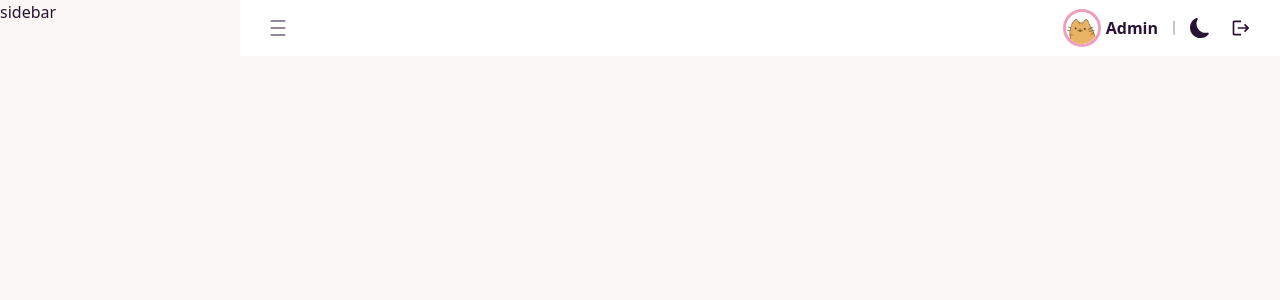
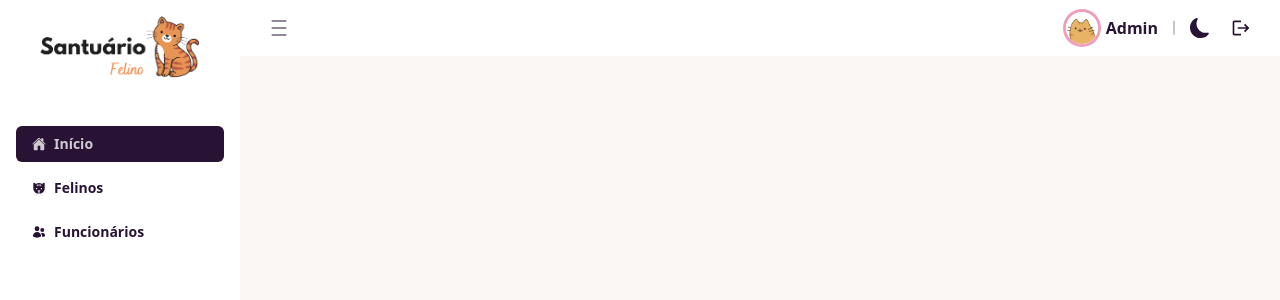
Before and after one commit to dnuneswebdev/santuario-felino, a React (Vite) app: page / in a window 1280 px wide. Shown: the top 300 px of the page. Built offline with nearby package versions, Linux system fonts and the light colour scheme.

Commit message:
Cria componente Sidebar e SidebarLinks
Corrige layout e css

Adiciona funcionalidade de abri e fechar sidebar no Header

```diff
--- a/src/components/AppLayout.jsx
+++ b/src/components/AppLayout.jsx
@@ -1,16 +1,9 @@
-import {Outlet} from "react-router-dom";
-import Header from "./Header";
+import Sidebar from "./Sidebar";
 
 function AppLayout() {
   return (
-    <div className="app-layout">
-      <h1>sidebar</h1>
-      <Header />
-      <main>
-        <div className="container">
-          <Outlet />
-        </div>
-      </main>
+    <div className="flex">
+      <Sidebar />
     </div>
   );
 }
--- a/src/components/Header.jsx
+++ b/src/components/Header.jsx
@@ -3,12 +3,16 @@ import {PiLineVerticalThin} from "react-icons/pi";
 import {MdLogout} from "react-icons/md";
 import {CiMenuBurger} from "react-icons/ci";
 
-function Header() {
+function Header({handleSidebar}) {
   return (
     <div className={`bg-white w-full h-14 flex items-center p-4`}>
-      <button className="btn btn-sm rounded-md btn-ghost glass">
+      <label
+        htmlFor="sidebar"
+        className="btn btn-sm rounded-md btn-ghost drawer-button"
+        onClick={() => handleSidebar()}
+      >
         <CiMenuBurger className="size-5" />
-      </button>
+      </label>
       <div className="flex justify-end items-center w-full gap-x-2">
         <div className="avatar flex items-center">
           <div className="ring-secondary rounded-full ring ring-offset-0 w-8 mr-2">
--- /dev/null
+++ b/src/components/Sidebar.jsx
@@ -0,0 +1,52 @@
+import {useState} from "react";
+import {Outlet} from "react-router-dom";
+import Header from "./Header";
+import SidebarLinks from "./SidebarLinks";
+
+function Sidebar() {
+  const [isSidebarOpen, setIsSidebarOpen] = useState(false);
+
+  function onToggleSidebar() {
+    setIsSidebarOpen(!isSidebarOpen);
+  }
+
+  return (
+    <div
+      className={`drawer fixed lg:drawer-open ${
+        isSidebarOpen ? "reset-grid-cols" : ""
+      }`}
+    >
+      <input id="sidebar" type="checkbox" className="drawer-toggle" />
+
+      {/* app content */}
+      <div className="drawer-content">
+        <Header handleSidebar={onToggleSidebar} />
+        <main className="py-16 px-8">
+          <Outlet />
+        </main>
+      </div>
+
+      {/* menu */}
+      <div className="drawer-side z-10">
+        <label
+          htmlFor="sidebar"
+          aria-label="close sidebar"
+          className="drawer-overlay"
+        ></label>
+        <ul
+          className={`menu text-base-content w-60 p-4 gap-y-2 min-h-full bg-white`}
+        >
+          <img
+            src="/src/assets/cat-logo-light.png"
+            alt=""
+            className="w-40 mx-auto mb-10"
+          />
+
+          <SidebarLinks />
+        </ul>
+      </div>
+    </div>
+  );
+}
+
+export default Sidebar;
--- /dev/null
+++ b/src/components/SidebarLinks.jsx
@@ -0,0 +1,30 @@
+import {NavLink} from "react-router-dom";
+import {IoHome} from "react-icons/io5";
+import {PiCatFill} from "react-icons/pi";
+import {HiUsers} from "react-icons/hi2";
+
+const links = [
+  {id: 1, url: "/", text: "Início", icon: <IoHome />},
+  {id: 2, url: "/cats", text: "Felinos", icon: <PiCatFill />},
+  {id: 3, url: "/employees", text: "Funcionários", icon: <HiUsers />},
+];
+
+function SidebarLinks() {
+  return (
+    <>
+      {links.map((link) => {
+        const {id, url, text, icon} = link;
+
+        return (
+          <li key={id}>
+            <NavLink to={url} className="rounded-md font-semibold">
+              {icon} {text}
+            </NavLink>
+          </li>
+        );
+      })}
+    </>
+  );
+}
+
+export default SidebarLinks;
--- a/src/index.css
+++ b/src/index.css
@@ -10,18 +10,6 @@
   background-position: bottom;
 }
 
-main {
-  background-color: var(--color-grey-50);
-  padding: 4rem 4.8rem 6.4rem;
-}
-
-.app-layout {
-  display: grid;
-  grid-template-columns: 15rem 1fr;
-  grid-template-rows: auto 1fr;
-  height: 100vh;
-}
-
 .container {
   max-width: 120rem;
   margin: 0 auto;
@@ -30,8 +18,24 @@ main {
   gap: 3.2rem;
 }
 
+.drawer {
+  transition: all 0.3s ease-in-out;
+  grid-template-columns: 15rem 1fr;
+}
+
+.reset-grid-cols {
+  grid-template-columns: 0rem 1fr;
+  grid-auto-columns: auto;
+}
+
 @media (max-width: 960px) {
   .login {
     background: none;
   }
 }
+
+@media (max-width: 1023px) {
+  .drawer {
+    grid-template-columns: 0rem 1fr;
+  }
+}
```
